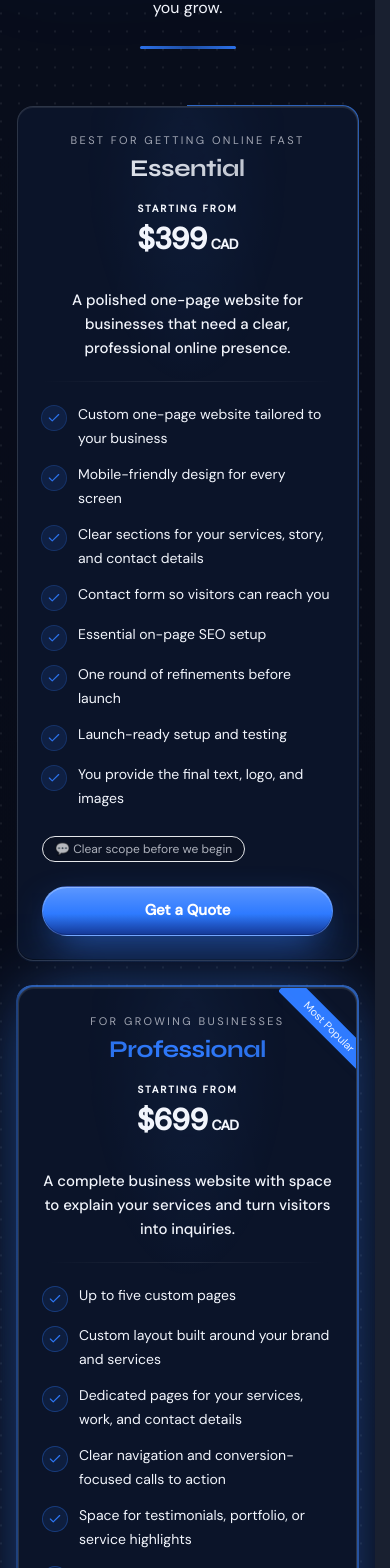
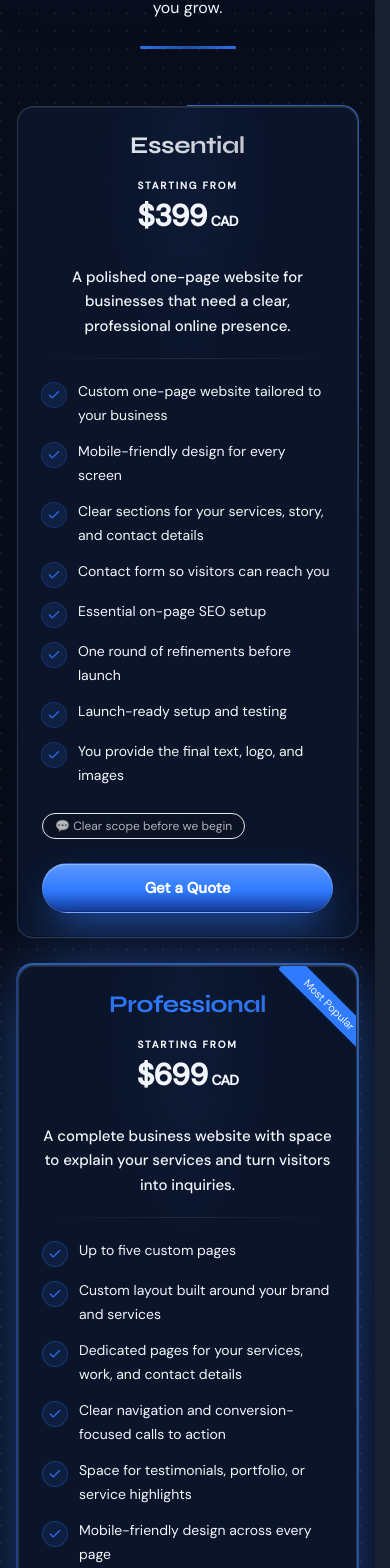
Before and after one commit to miladmo68/milink-pro, a Next.js app: page / in a window 390 px wide. Shown: the part 7780-9348 px from the top of the page. Built offline with nearby package versions, Linux system fonts and the light colour scheme.

Commit message:
refactor(marketing): simplify pricing card headers

```diff
--- a/src/data/content.js
+++ b/src/data/content.js
@@ -193,7 +193,6 @@ export const work = [
 export const pricing = [
   {
     name: "Essential",
-    idealFor: "Best for getting online fast",
     startingPrice: "$399",
     priceCurrency: "CAD",
     priceLabel: "Clear scope before we begin",
@@ -212,7 +211,6 @@ export const pricing = [
   },
   {
     name: "Professional",
-    idealFor: "For growing businesses",
     popular: true,
     badge: "Most Popular",
     startingPrice: "$699",
@@ -233,7 +231,6 @@ export const pricing = [
   },
   {
     name: "E-commerce & Custom",
-    idealFor: "For stores and tailored builds",
     quoteTitle: "Custom quote",
     quoteDetail: "Based on your products, features, and goals",
     priceLabel: "Let’s scope it together",
--- a/src/sections/Pricing.jsx
+++ b/src/sections/Pricing.jsx
@@ -76,8 +76,7 @@ export default function Pricing() {
 
                     <div className="relative z-10 flex h-full flex-col p-6 sm:p-7">
                       <div className="text-center">
-                        <div className="text-[11px] uppercase tracking-[0.22em] text-base-content/65">{p.idealFor || "Plan"}</div>
-                        <h3 className={`mt-1 text-2xl md:text-3xl font-bold leading-tight bg-clip-text text-transparent ${
+                        <h3 className={`text-2xl md:text-3xl font-bold leading-tight bg-clip-text text-transparent ${
                           isPro
                             ? "bg-gradient-to-r from-[rgb(var(--brand)/0.85)] via-[rgb(var(--brand))] to-[rgb(var(--brand)/0.80)]"
                             : isPopular
```
Also changed, not shown: 1 other file (tests, documents, lock files or other folders).
